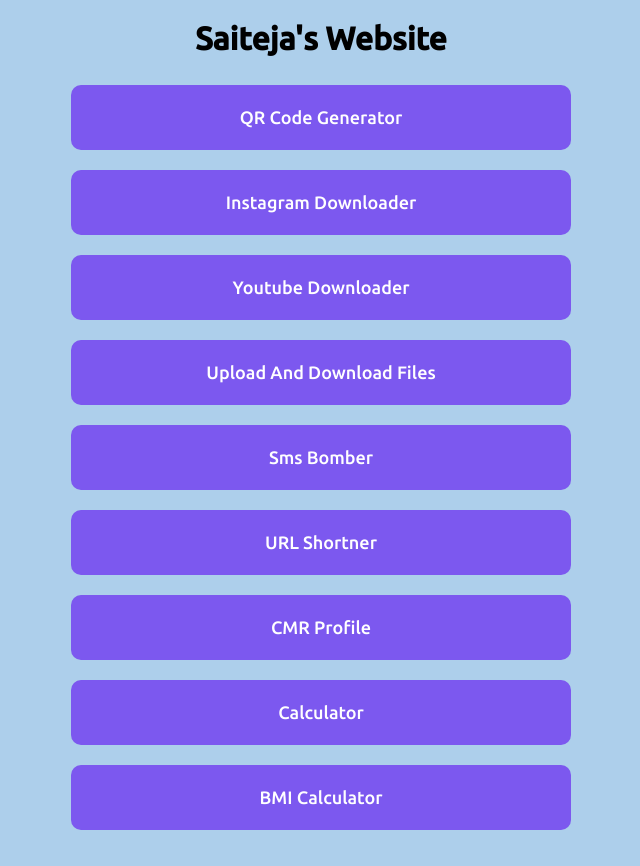
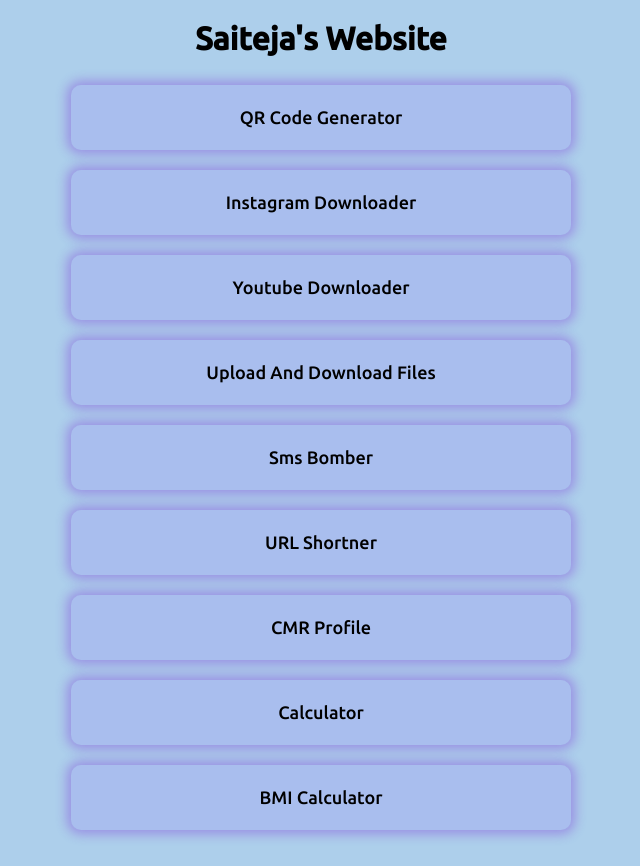
Before and after one commit to 22R01A05C9/website, a Flask app: page / in a window 1280 px wide. Shown: the whole page, without its empty margins (319-959 px from the left). Run offline with Flask 3, Linux system fonts and the light colour scheme.

Commit message:
main page change and minor changes

```diff
--- a/app.py
+++ b/app.py
@@ -1,5 +1,6 @@
-from flask import Flask,render_template,request,url_for,redirect,Response,render_template_string,session
-import requests,json,time,functions,sendsms,os
+from flask import Flask,render_template,request,url_for,redirect,render_template_string,session
+from werkzeug.utils import secure_filename
+import requests,json,functions,sendsms,os
 from threading import Thread
 from random import randint
 import qrcode.main
@@ -197,10 +198,10 @@
     else:
         file = request.files["file"]
         randnum = functions.files_get_randnum()
-        functions.files_savedata(randnum,file.filename)
+        functions.files_savedata(randnum,secure_filename(file.filename))
         os.mkdir("static/files/"+str(randnum))
-        file.save("static/files/"+str(randnum)+"/"+file.filename)
-        Thread(target=functions.files_rmdata,args=(randnum,file.filename,)).start()
+        file.save("static/files/"+str(randnum)+"/"+secure_filename(file.filename))
+        Thread(target=functions.files_rmdata,args=(randnum,secure_filename(file.filename),)).start()
         return str(randnum)
 
 
--- a/static/css/maincss.css
+++ b/static/css/maincss.css
@@ -5,6 +5,7 @@
     box-sizing: border-box;
     margin: 0;
     padding: 0;
+    -webkit-tap-highlight-color: transparent;
 }
 
 body {
@@ -36,8 +37,9 @@
 a {
     display: block;
     text-decoration: none;
-    color: white;
-    background-color: #7c58ef;
+    color: black;
+    box-shadow: 0px 0px 12px 4px #6900d14f;
+    background-color: #8a51ff21;
     font-size: large;
     padding: 22px 0px;
     border-radius: 10px;
--- a/templates/home.html
+++ b/templates/home.html
@@ -5,7 +5,8 @@
     <link rel="icon" href="{{url_for('static',filename='images/mainlogo.png')}}">
     <meta name="viewport" content="width=device-width, initial-scale=1.0, maximum-scale=1.0, user-scalable=no">
     <title>Saiteja</title>
-    <link rel="stylesheet" href="{{url_for('static',filename='css/maincss.css')}}">
+    <!-- <link rel="stylesheet" href="{{url_for('static',filename='css/maincss.css')}}"> -->
+    <link rel="stylesheet" href="/static/css/maincss.css">
     <link rel="preconnect" href="https://fonts.googleapis.com">
     <link rel="preconnect" href="https://fonts.gstatic.com" crossorigin>
     <link href="https://fonts.googleapis.com/css2?family=Ubuntu:wght@500&display=swap" rel="stylesheet">
```
Also changed, not shown: functions.py (+4 -4 lines).
